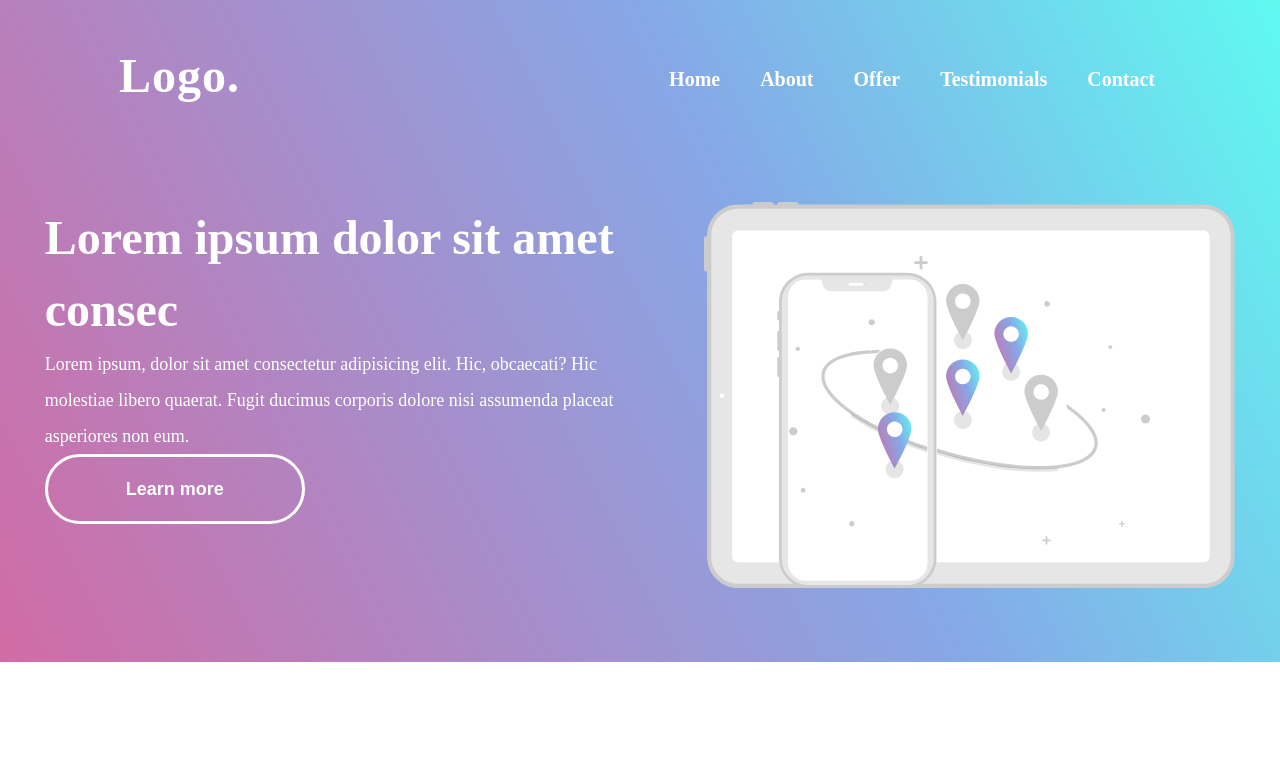
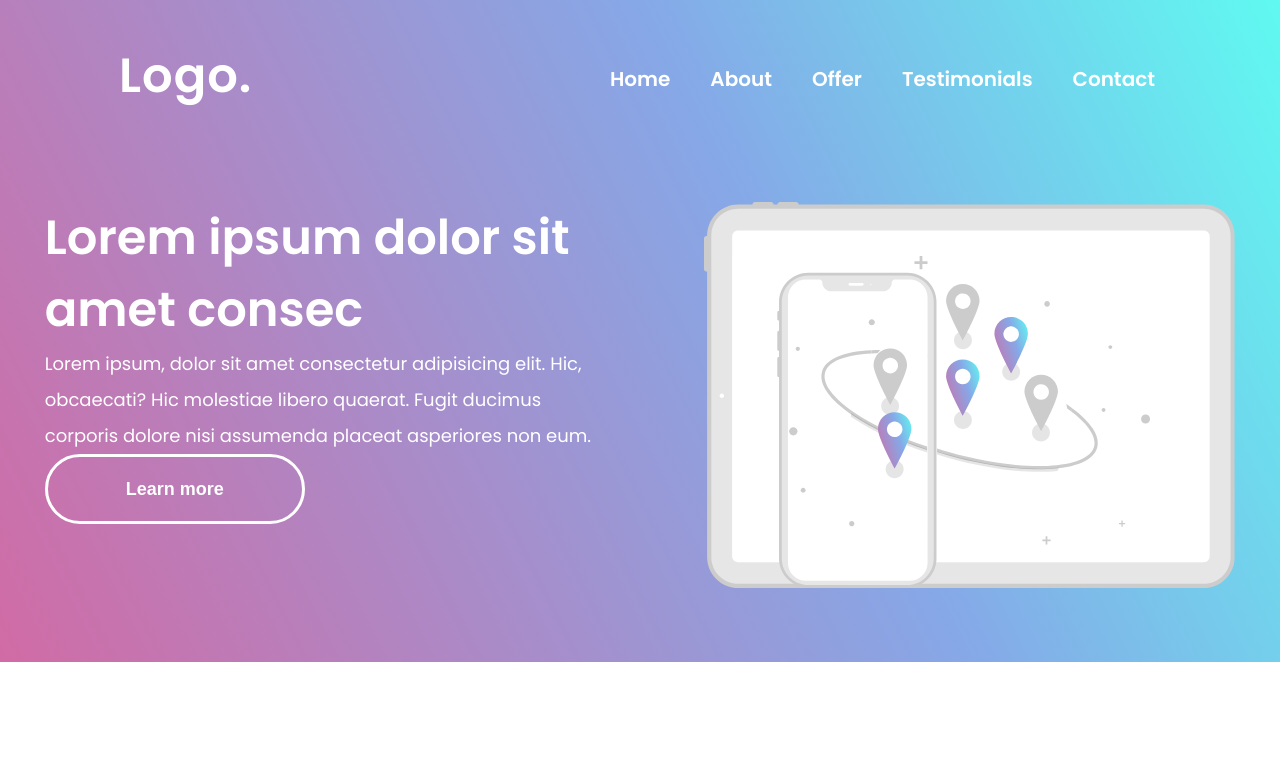
Before and after one commit to franborgianifran/app-designed-for-figma-comunity, a website: page index.html in a window 1280 px wide. Shown: the top 766 px of the page. Drawn offline with Linux system fonts and the light colour scheme.

Commit message:
Cambiamos la fuente

```diff
--- a/css/styles.css
+++ b/css/styles.css
@@ -2,6 +2,10 @@
     margin: 0;
     padding: 0;
     box-sizing: border-box;
+}
+html{
+    scroll-behavior: smooth;
+    font-family: 'Poppins', sans-serif;
 }
 header{
     background: linear-gradient(243.41deg, #5FFBF1 -0.69%, #86A8E7 39.69%, #D16BA5 100%);
--- a/index.html
+++ b/index.html
@@ -6,17 +6,20 @@
     <meta name="viewport" content="width=device-width, initial-scale=1.0">
     <title>Document</title>
     <link rel="stylesheet" href="css/styles.css">
+    <link rel="preconnect" href="https://fonts.googleapis.com">
+    <link rel="preconnect" href="https://fonts.gstatic.com" crossorigin>
+    <link href="https://fonts.googleapis.com/css2?family=Poppins:wght@400;500;600;700&display=swap" rel="stylesheet">
 </head>
 <body>
     <header>
-        <nav class="header__nav">
+        <nav class="header__nav" id="home">
             <h1 class="header__logo">Logo.</h1>
             <ul class="header__nav--list">
                 <li><a href="">Home</a></li>
-                <li><a href="">About</a></li>
-                <li><a href="">Offer</a></li>
-                <li><a href="">Testimonials</a></li>
-                <li><a href="">Contact</a></li>
+                <li><a href="#about">About</a></li>
+                <li><a href="#offer">Offer</a></li>
+                <li><a href="#testimonials">Testimonials</a></li>
+                <li><a href="#contact">Contact</a></li>
             </ul>
         </nav>
         <div class="header__info">
@@ -29,12 +32,12 @@
         </div>
     </header>
     <main>
-        <section class="main__cards">
+        <section class="main__cards" id="about">
             <div><img src="./assets/object.svg" alt=""> </div>
             <div><img src="./assets/object.svg" alt=""> </div>
             <div><img src="./assets/object.svg" alt=""> </div>
         </section>
-        <section class="bussines__info">
+        <section class="bussines__info" id="offer">
             <div class="bussines__info--img">
                 <img src="./assets/bussines-person.svg" alt="">
             </div>
@@ -50,7 +53,7 @@
                 <button>Learn more</button>
             </div>
         </section>
-        <section class="carousel">
+        <section class="carousel" id="testimonials">
             <div class="slick-list" id="slick-list">
                 <button class="slick-arrow slick-prev" id="button-prev"><img src="./assets/arrow-back.svg" alt=""></button>
                 <div class="slick-track" id="track">
```
Also changed, not shown: css/cd.css (deleted).
